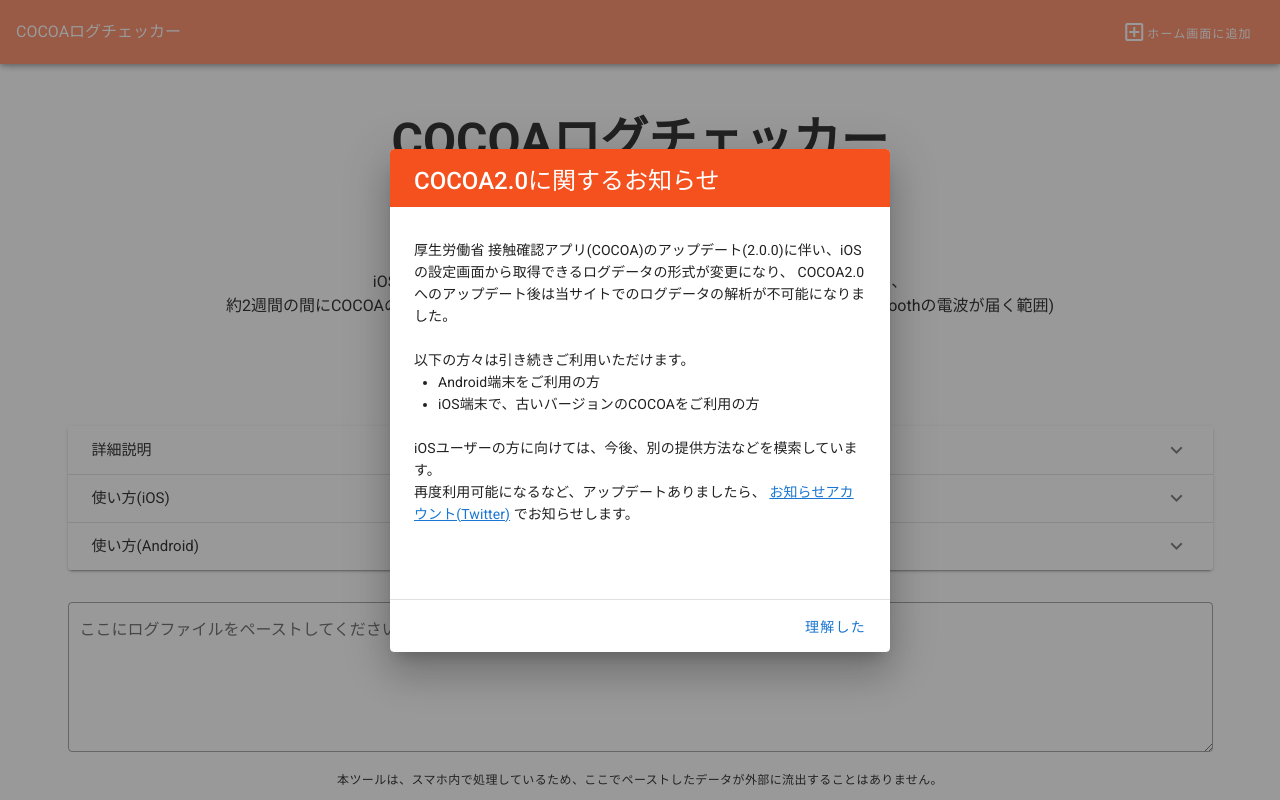
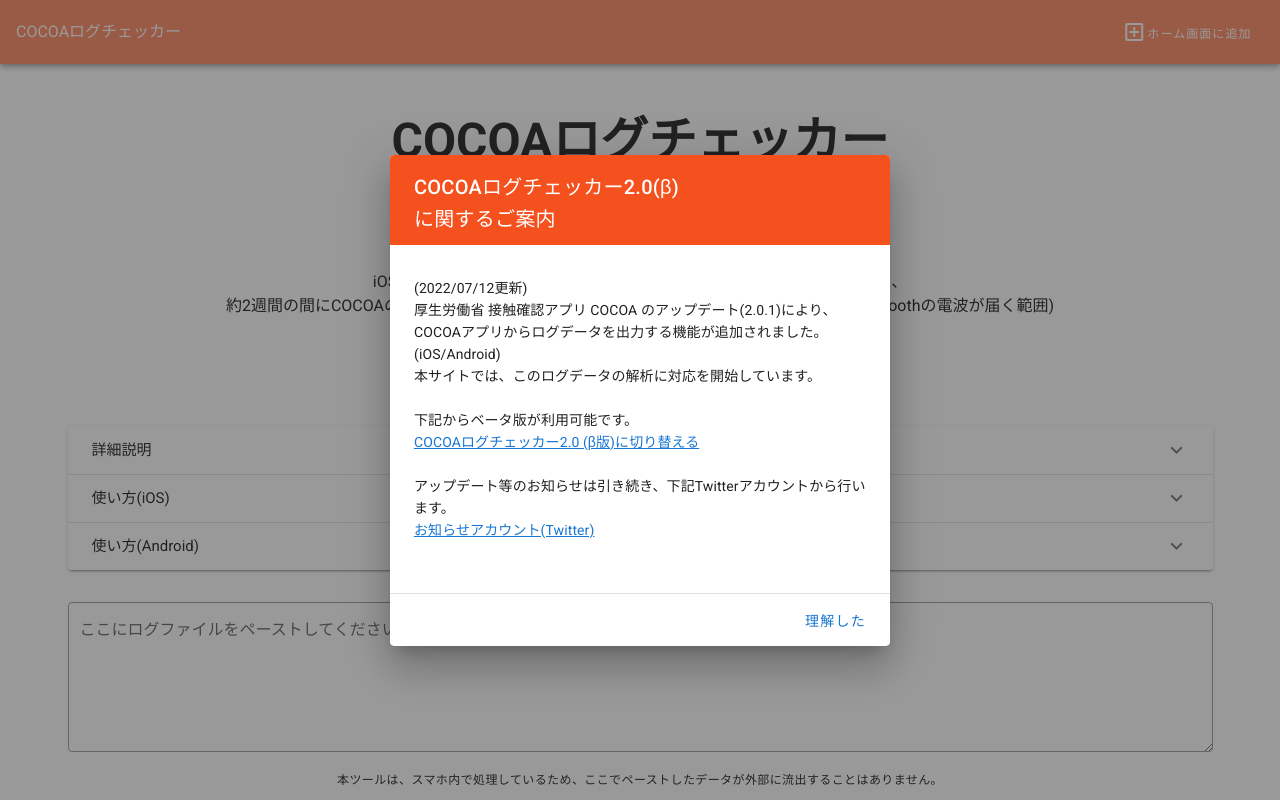
Before and after one commit to ktansai/COVID-19-ExposeChecker, a Vue app: page / in a window 1280 px wide. Shown: the top 800 px of the page. Built offline with nearby package versions, Linux system fonts and the light colour scheme.

Commit message:
update dialog message

```diff
--- a/src/components/Cocoa2Dialog.vue
+++ b/src/components/Cocoa2Dialog.vue
@@ -10,29 +10,27 @@
     </template> -->
 
     <v-card>
-      <v-card-title class="text-h5 deep-orange darken-1 white--text">
-        COCOA2.0に関するお知らせ
+      <v-card-title class="text-h6 deep-orange darken-1 white--text">
+        COCOAログチェッカー2.0(β)<br>に関するご案内
       </v-card-title>
 
       <v-card-text class="my-8">
         <div class="text--primary">
-          厚生労働省
-          接触確認アプリ(COCOA)のアップデート(2.0.0)に伴い、iOSの設定画面から取得できるログデータの形式が変更になり、
-          COCOA2.0へのアップデート後は当サイトでのログデータの解析が不可能になりました。<br /><br />
+          (2022/07/12更新)<br>
+          厚生労働省 接触確認アプリ COCOA のアップデート(2.0.1)により、
+          COCOAアプリからログデータを出力する機能が追加されました。(iOS/Android)<br>
+          本サイトでは、このログデータの解析に対応を開始しています。<br>
+          <br>
 
-          以下の方々は引き続きご利用いただけます。<br />
-          <ul>
-            <li>Android端末をご利用の方</li>
-            <li>iOS端末で、古いバージョンのCOCOAをご利用の方</li>
-          </ul>
-          <br />
-          iOSユーザーの方に向けては、今後、別の提供方法などを模索しています。<br />
-          再度利用可能になるなど、アップデートありましたら、
+          下記からベータ版が利用可能です。<br>
+
+          <router-link to="/beta">COCOAログチェッカー2.0 (β版)に切り替える</router-link>
+          <br>
+          <br>
+          アップデート等のお知らせは引き続き、下記Twitterアカウントから行います。<br>
           <a target="_blank" href="https://twitter.com/CocoaLogChecker"
             >お知らせアカウント(Twitter)</a
           >
-          でお知らせします。
-          <br /><br />
         </div>
       </v-card-text>
 
--- a/src/components/CocoaLogCheckerV2Dialog.vue
+++ b/src/components/CocoaLogCheckerV2Dialog.vue
@@ -3,15 +3,15 @@
 
 
     <v-card>
-      <v-card-title class="text-h5 blue lighten-2 white--text">
+      <v-card-title class="text-h6 blue lighten-2 white--text">
         COCOAログチェッカー2.0(β)について
       </v-card-title>
 
-      <v-card-text class="my-8">
+      <v-card-text class="my-4">
         <div class="text--primary">
           <ul>
-          <li>COCOAログチェッカーは、実験的にCOCOAアプリのログデータへの対応開始しました。</li>
-          <li>使い方が大きく変わりましたので、使い方を再度ご覧ください。</li>
+          <li>COCOAログチェッカーは、実験的にCOCOAアプリ(2.0.1以上)のログデータへの対応開始しました。</li>
+          <li>使い方が大きく変わりましたので、以前からお使いの方も使い方を再度ご覧ください。</li>
           <li>バージョン2.0は、OSの設定アプリからエクスポートできるログデータ(旧ログデータ)には対応していません。</li>
           <li>一部開発中でもあり、動作が不安定だったり、正しくない結果が出る場合があります。</li>
           <li>もし、何かお気づきのことがありましたら、<br>
--- a/src/components/ExposeCheckerV2.vue
+++ b/src/components/ExposeCheckerV2.vue
@@ -2,7 +2,7 @@
   <v-container class="text-center px-8">
       <v-row class="mt-8 justify-center" >
         <div>
-        <h1 class="display-2 font-weight-bold my-2">
+        <h1 class="display-1 font-weight-bold my-2">
           <span class="d-inline-block">COCOAログ</span><span class="d-inline-block">チェッカー2.0 (β)</span>
         </h1>
         <p>接触通知ログ解析ツール</p>
```
